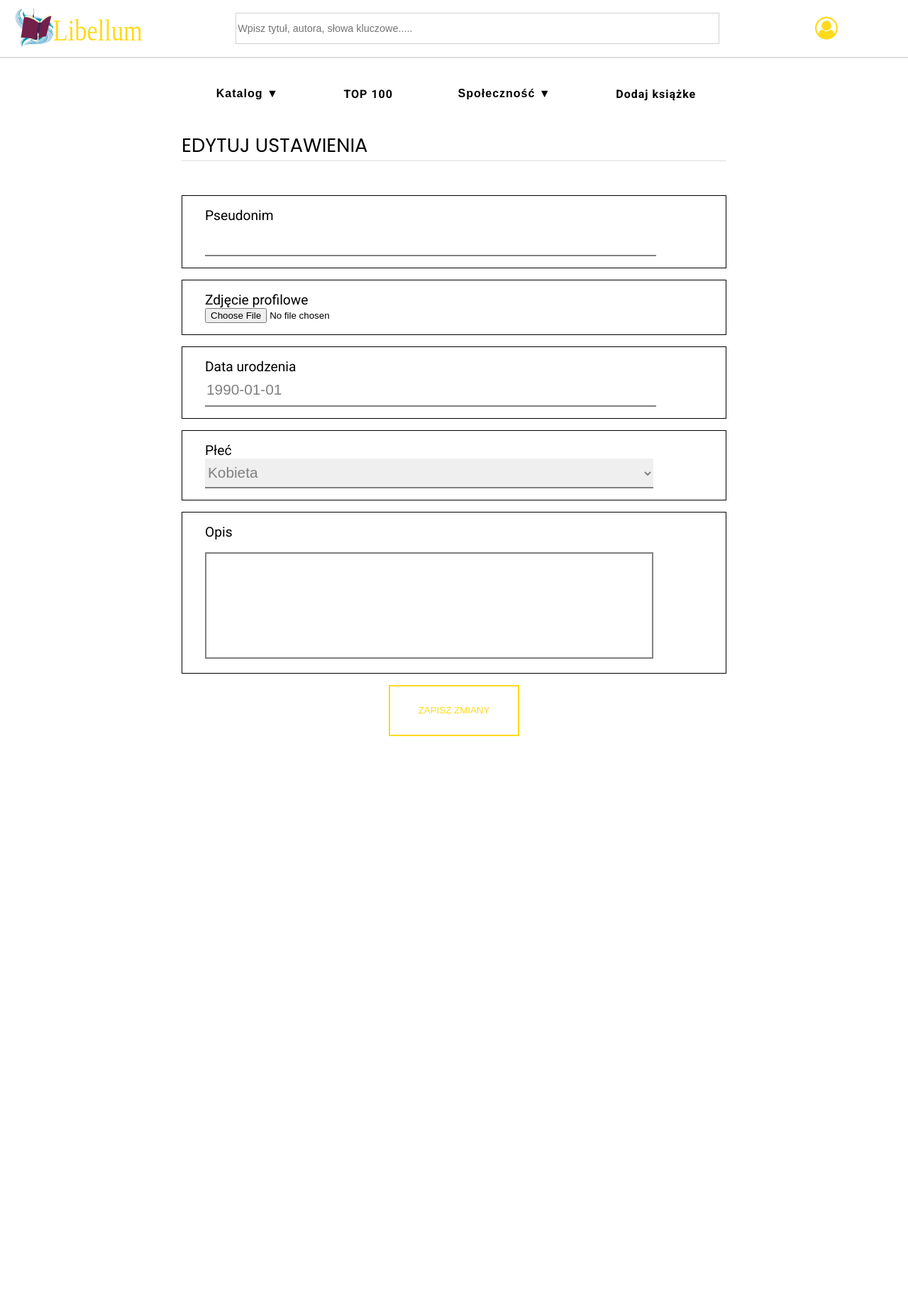
After one commit to Piotr-K4/Libellum, a Django app: template users/templates/users/editsettings.html in a window 1280 px wide. The commit adds this page. Shown: the whole page at 71% size. Run offline with Django 4.2, Linux system fonts and the light colour scheme; the template is opened without the code that fills it: values that come from a table or form of the project are taken from there, others are empty; parts of the project's set-up code (start-up, migrations or seed data) failed here and were passed over.

Commit message:
Added features: -Show account settings -Feautre of editing settings of account -Extended profile model -Added views for settings, editsettings -Show avatar on account page

```diff
--- a/templates/main.html
+++ b/templates/main.html
@@ -17,6 +17,7 @@
         <link rel="stylesheet" href="{% static "/styles/media.css" %}">
         <link rel="stylesheet" href="{% static "/styles/quotes.css" %}">
         <link rel="stylesheet" href="{% static "/styles/topbooks.css" %}">
+        <link rel="stylesheet" href="{% static "/styles/settings.css" %}">
         <link rel="stylesheet" href="{% static "/styles/userranking.css" %}">
         <link rel="shortcut icon" href="{% static "/images/iconlogo.svg" %}" type="image/x-icon">
         <link rel="stylesheet" href="https://cdnjs.cloudflare.com/ajax/libs/font-awesome/4.7.0/css/font-awesome.min.css">
@@ -48,7 +49,7 @@
                         <div class="header__user__account__dropdowncontent">
                         {% if user.is_authenticated %}
                         <a href="{% url "account" %}">Konto</a>
-                        <a>Ustawienia</a>
+                        <a href="{% url "user-settings" %}">Ustawienia</a>
                         <a>Wyloguj się</a>
                         {% else %}
                         <img src="../images/all/joinus.svg">
--- a/users/forms.py
+++ b/users/forms.py
@@ -22,3 +22,15 @@ class UserLoginForm(AuthenticationForm):
     class Meta:
         model = User
         fields = "__all__"
+
+class UserEditSettingsForm(ModelForm):
+    class Meta:
+        model = Profil
+        exclude = ["user",]
+        labels = {
+                "username":"Pseudonim",
+                "profileImage":"Zdjęcie profilowe",
+                "dateBirth":"Data urodzenia",
+                "sexUser":"Płeć",
+                "description":"Opis"
+                }
--- a/users/models.py
+++ b/users/models.py
@@ -10,8 +10,19 @@ from django.forms import ModelForm, widgets
 
 
 class Profil(models.Model):
+    sex = (
+            ("Mężczyzna","Mężczyzna"),
+            ("Kobieta","Kobieta"),
+            )
+
     user = models.OneToOneField(User, on_delete=models.CASCADE)
     username = models.CharField(max_length=200, blank=False, null=True)
+    profileImage = models.ImageField(upload_to="profiles/", default="profiles/user_default.png")
+    dateBirth = models.DateField(default="1990-01-01")
+    sexUser = models.CharField(choices=sex, default="Kobieta")
+    description = models.TextField(max_length=500, blank=False, null=True)
+
+
 
 
 
--- a/users/templates/users/account.html
+++ b/users/templates/users/account.html
@@ -7,7 +7,7 @@
                 <div class="accountPage__banner">
                     <div class="accountPage__banner__userProfile--wrap">
                         <div class="accountPage__banner__userProfile">
-                            <img src="../images/all/terry.jpg">
+                            <img src="{{profil.profileImage.url}}">
                         </div>
                     </div>
                     <div class="accountPage__banner__userInfo">
--- /dev/null
+++ b/users/templates/users/editsettings.html
@@ -0,0 +1,51 @@
+{% extends 'main.html'%}
+{% load static %}
+
+{% block content %}
+<div class="usersettings">
+            <div class="usersettings__content">
+                <form class="usersettings__form" method="POST" enctype="multipart/form-data">
+                    {% csrf_token %}
+                    <div class="label usersettings__label">EDYTUJ USTAWIENIA</div>
+                    <div class="usersettings__userInfo">
+                        <!-- <div class="usersettings__userInfo__field"> -->
+                        <!--     <p class="usersettings__subtitle">Avatar</p> -->
+                        <!--     <input type="file"> -->
+                        <!-- </div> -->
+                        <!-- <div class="usersettings__userInfo__field"> -->
+                        <!--     <p class="usersettings__subtitle">Pseudonim</p> -->
+                        <!--     <input type="text"> -->
+                        <!-- </div> -->
+                        <!-- <div class="usersettings__userInfo__field"> -->
+                        <!--     <p class="usersettings__subtitle">Imie</p> -->
+                        <!--     <input type="text"> -->
+                        <!-- </div> -->
+                        <!-- <div class="usersettings__userInfo__field"> -->
+                        <!--     <p class="usersettings__subtitle">Nazwisko</p> -->
+                        <!--     <input type="text"> -->
+                        <!-- </div> -->
+                        <!-- <div class="usersettings__userInfo__field"> -->
+                        <!--     <p class="usersettings__subtitle">Płeć</p> -->
+                        <!--     <select> -->
+                        <!--         <option value="Mężczynza">Mężczynza</option> -->
+                        <!--         <option value="Kobieta">Kobieta</option> -->
+                        <!--     </select> -->
+                        <!-- </div> -->
+                        <!-- <div class="usersettings__userInfo__field"> -->
+                        <!--     <p class="usersettings__subtitle">Data urodzenia</p> -->
+                        <!--     <input type="date"> -->
+                        <!-- </div> -->
+                        {% for field in form  %}
+                        <div class="usersettings__userInfo__field">
+                            <p class="usersettings__subtitle">{{field.label}}</p>
+                            {{field}}
+                        </div>
+                        {% endfor %}
+                    </div>
+                    <input type="submit" class="usersettings__submit" value="ZAPISZ ZMIANY">
+                </form>
+
+            </div>
+        </div>
+
+{% endblock content %}
--- a/users/urls.py
+++ b/users/urls.py
@@ -5,5 +5,7 @@ from . import views
 urlpatterns = [
         path("register.html", views.register, name="register"),
         path("login.html", views.userlogin, name="login"),
-        path("account.html", views.userAccount, name="account")
+        path("account.html", views.userAccount, name="account"),
+        path("settings.html", views.userSettings, name="user-settings"),
+        path("editsettings.html", views.userEditSettings, name="user-Editsettings"),
 ]
```
Also changed, not shown: users/templates/users/settings.html (added, +42 -0 lines), users/views.py (+25 -2 lines), static/images/profiles/Screenshot_from_2024-01-07_20-30-44.png (added), static/images/profiles/user_default.png (added), static/images/profiles/user_default_aklPXOZ.png (added), users/migrations/0005_profil_profieimage.py (added), users/migrations/0006_rename_profieimage_profil_profileimage.py (added), users/migrations/0007_profil_xd.py (added), users/migrations/0008_rename_xd_profil_datebirth_profil_sexuser.py (added), users/migrations/0009_profil_description.py (added).
